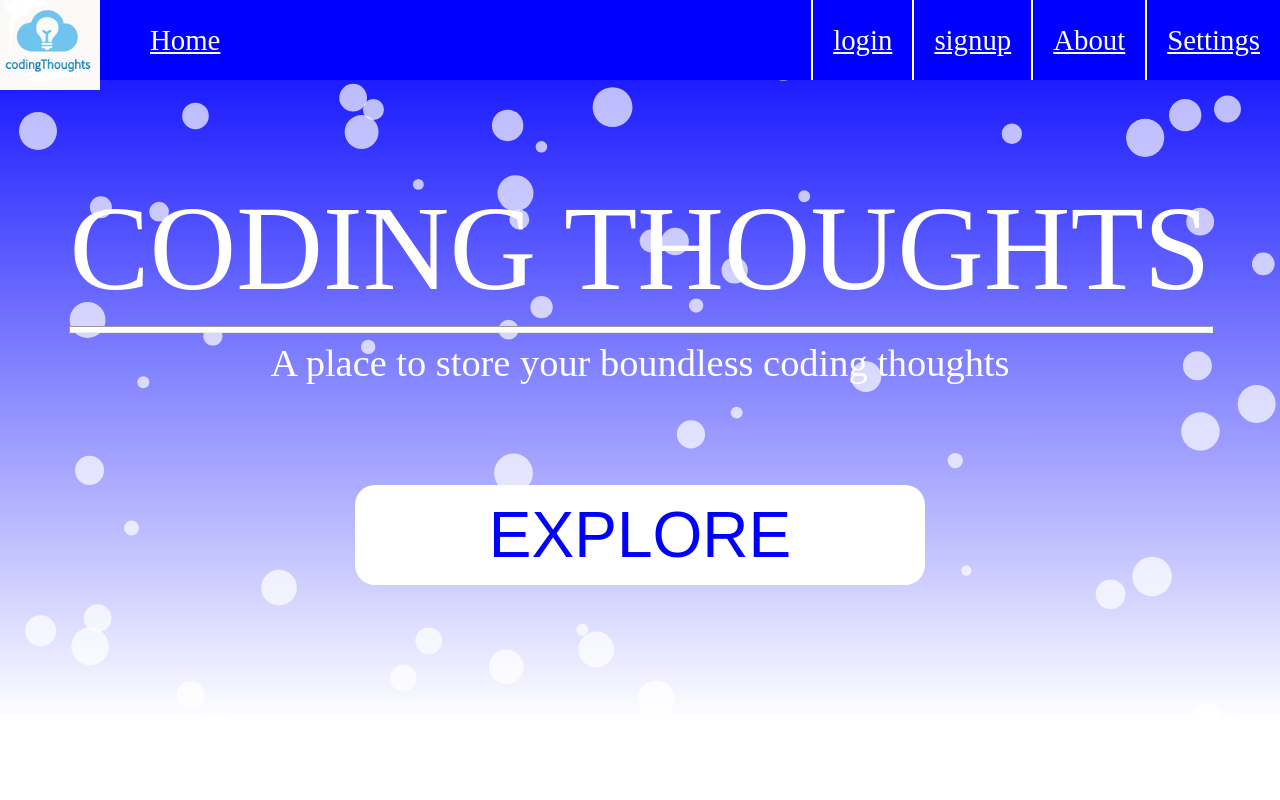
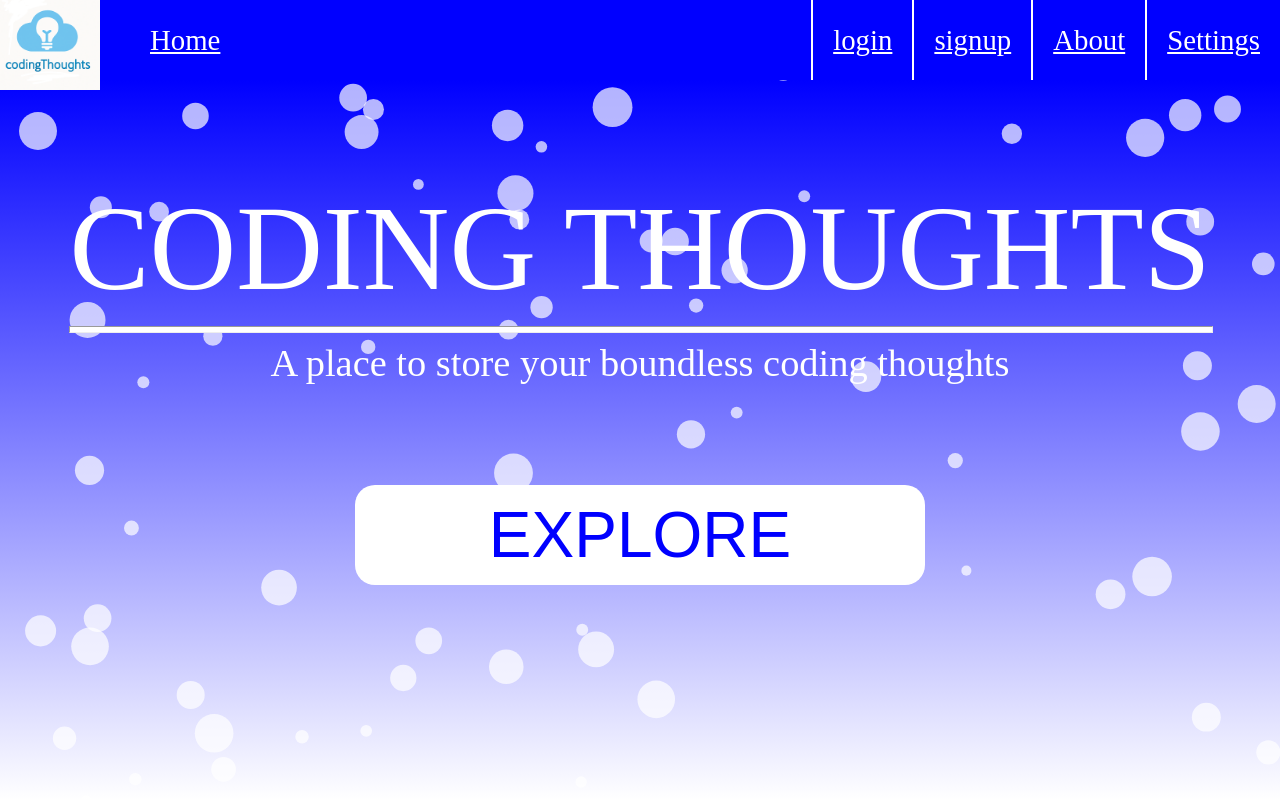
Before and after one commit to DavidSietko/codingThoughts, a Next.js app in the folder codingthoughts/: page / in a window 1280 px wide. Built offline with nearby package versions, Linux system fonts and the light colour scheme.

Commit message:
modified Navbar shadow

```diff
--- a/codingthoughts/src/components/Navbar/Navbar.module.css
+++ b/codingthoughts/src/components/Navbar/Navbar.module.css
@@ -8,7 +8,7 @@
     z-index: 1;
 
     background: var(--main);
-    box-shadow: 1 4px 6px -1px rgba(255, 255, 255, 0.7);
+    box-shadow: 1 6px 6px -1px rgba(255, 255, 255, 0.7);
 }
 
 a:hover {
--- a/codingthoughts/src/components/background/ParticlesBackground.module.css
+++ b/codingthoughts/src/components/background/ParticlesBackground.module.css
@@ -1,8 +1,6 @@
 /* components/ParticlesBackground.module.css */
 .particles {
   position: absolute;
-  top: 0;
-  left: 0;
   width: var(--width);
   height: var(--height);
   z-index: -1;
```
